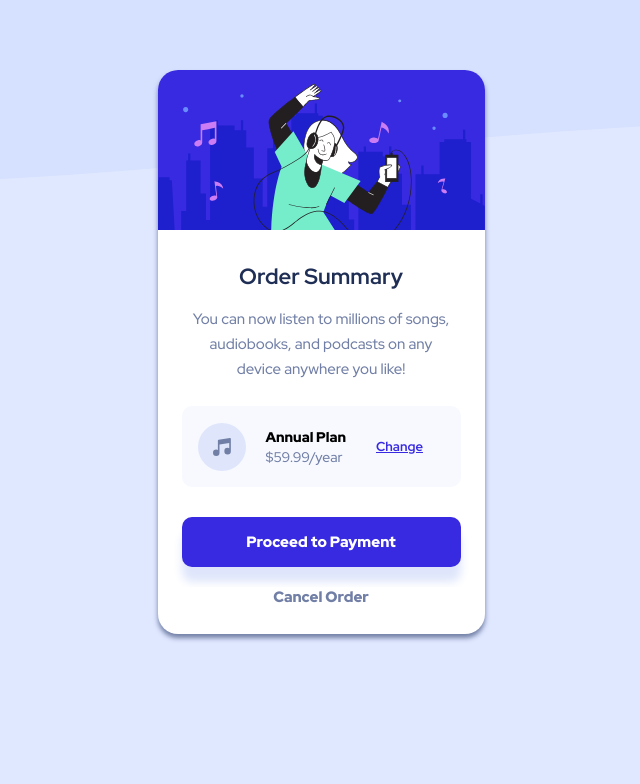
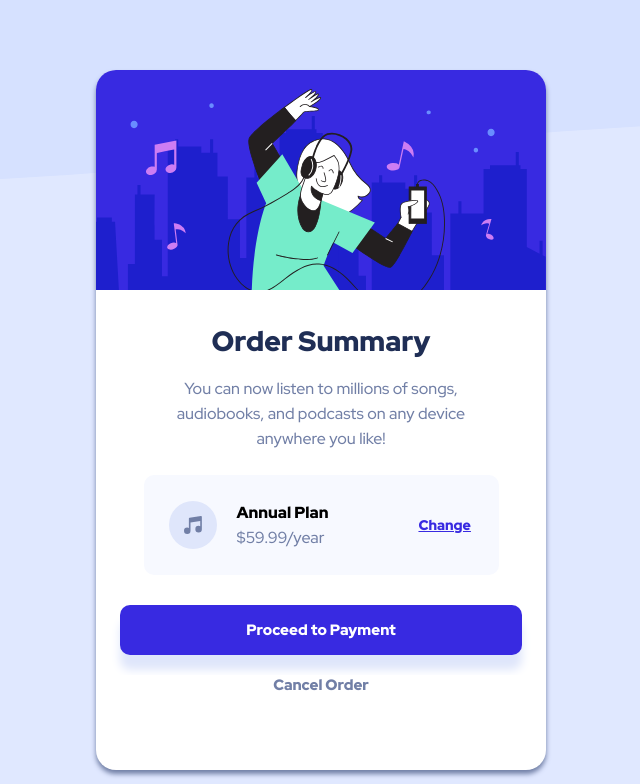
Before and after one commit to myrteza-labi/order-summary-junior_2, a React (Create React App) app: page / in a window 1536 px wide. Shown: the top 784 px of the page, without its empty margins (447-1087 px from the left). Built offline with nearby package versions, Linux system fonts and the light colour scheme.

Commit message:
:style: style desktop statique terminé.

```diff
--- a/src/components/Illustration.css
+++ b/src/components/Illustration.css
@@ -8,3 +8,9 @@
     width: 100%;
     height: 100%;
 }
+
+@media screen and (min-width: 1440px) {
+    .Illustration {
+        height: 220px;
+    }
+}
--- a/src/components/OrderSummary.css
+++ b/src/components/OrderSummary.css
@@ -18,3 +18,10 @@
     justify-content: center;
     padding: 0 24px 0 24px ;
 }
+
+@media screen and (min-width: 1440px) {
+    .OrderSummary {
+        width: 450px;
+        height: 700px;
+    }
+}
--- a/src/components/PlanBox.css
+++ b/src/components/PlanBox.css
@@ -45,3 +45,25 @@
     height: 48px;
     margin-right: 20px;
 }
+
+@media screen and (min-width: 1440px) {
+    .PlanBox {
+        width: 355px;
+        height: 100px;
+        align-self: center;
+        padding: 25px;
+    }
+    .planBoxTitle {
+        font-size: 16px;
+        margin-bottom: 4px;
+
+    }
+    .planBoxPrice {
+        font-size: 16px;
+    }
+    .planBoxChangeLink {
+        font-size: 14px;
+        font-weight: 900;
+        margin-left: 60px;
+    }
+}
--- a/src/components/TextPresentation.css
+++ b/src/components/TextPresentation.css
@@ -24,3 +24,17 @@
     text-align: center;
     line-height:25px;
 }
+
+@media screen and (min-width: 1440px) {
+    .TextPresentation {
+        width: 355px;
+    }
+    .textPresentationTitle {
+        font-size: 28px;
+        font-weight: 900;
+    }
+    .textPresentationParagraph {
+       font-size: 16px;
+    }
+
+}
```
